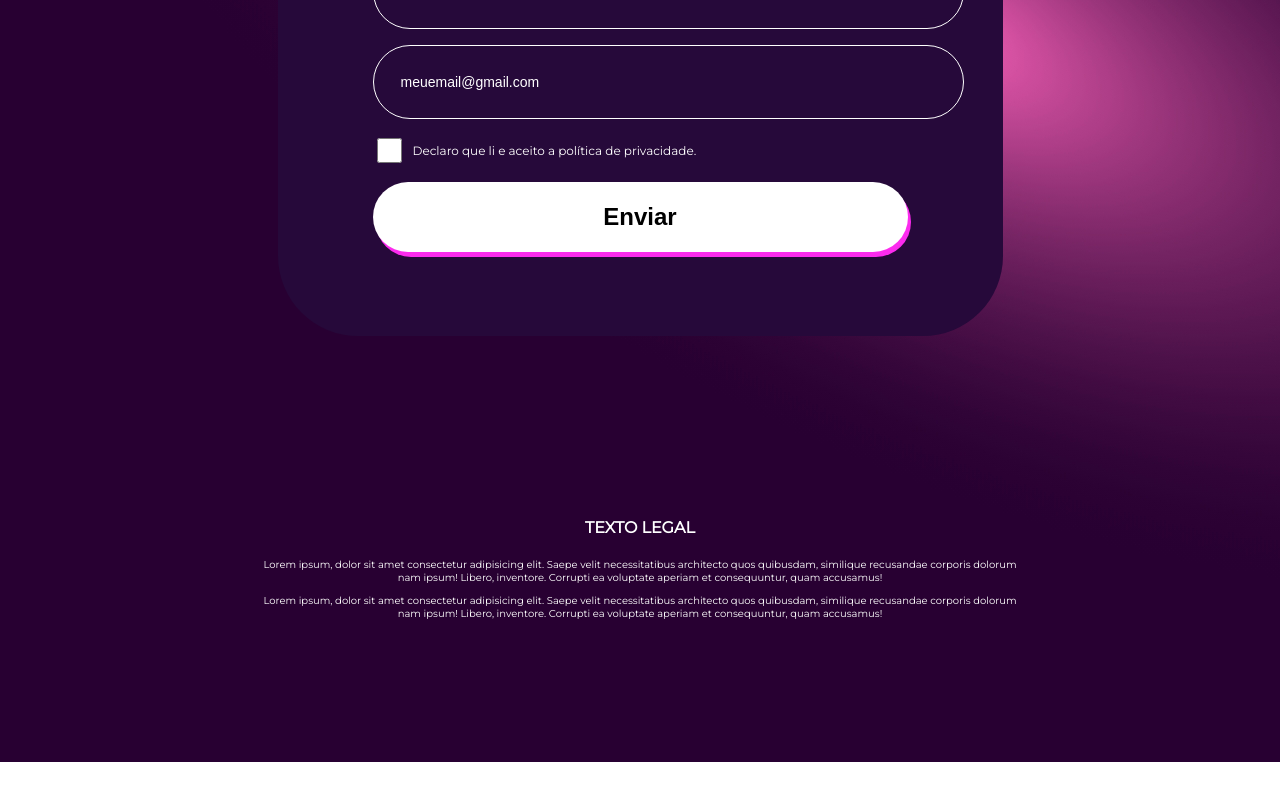
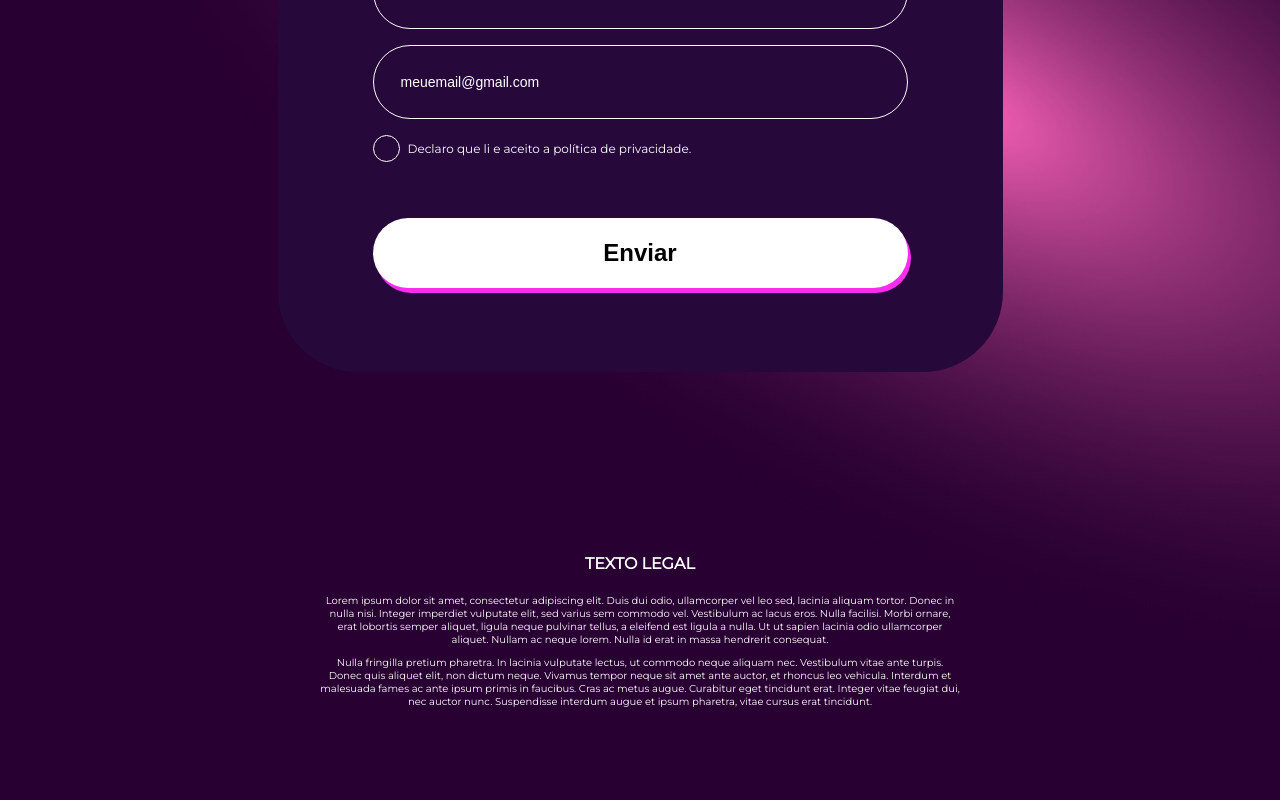
Before and after one commit to lucasnauberth28/floripaProject, a React (Create React App) app in the folder floripe/: page / in a window 1280 px wide. Shown: the part 2540-3340 px from the top of the page. Before the commit the page ends 3314 px from the top, so only its background shows below. Built offline with nearby package versions, Linux system fonts and the light colour scheme.

Commit message:
projetc - 90%

```diff
--- a/floripe/src/components/Form.jsx
+++ b/floripe/src/components/Form.jsx
@@ -38,7 +38,9 @@ const Form = () => {
         />
 
         <div className='declaration'>
-            <input type="checkbox" name="" id="politica"/>
+            <label htmlFor="politica" className='borderCheck'>
+              <input type="checkbox" name="" id="politica"/>
+            </label>
             <label htmlFor="politica">Declaro que li e aceito a política de privacidade.</label>
         </div>
 
--- a/floripe/src/components/NiceText.jsx
+++ b/floripe/src/components/NiceText.jsx
@@ -4,15 +4,21 @@ export function Textnice(){
     return(
         <div className="niceText">
             <h4>TEXTO LEGAL</h4>
-            <p>Lorem ipsum, dolor sit amet consectetur adipisicing elit.
-            Saepe velit necessitatibus architecto quos quibusdam,
-            similique recusandae corporis dolorum nam ipsum! Libero, inventore.
-            Corrupti ea voluptate aperiam et consequuntur, quam accusamus!</p>
+            <p>Lorem ipsum dolor sit amet, consectetur adipiscing elit.
+                Duis dui odio, ullamcorper vel leo sed, lacinia aliquam tortor.
+                Donec in nulla nisi. Integer imperdiet vulputate elit, sed varius sem commodo vel.
+                Vestibulum ac lacus eros. Nulla facilisi. Morbi ornare, erat lobortis semper aliquet,
+                ligula neque pulvinar tellus, a eleifend est ligula a nulla.
+                Ut ut sapien lacinia odio ullamcorper aliquet.
+                Nullam ac neque lorem. Nulla id erat in massa hendrerit consequat.</p>
 
-            <p>Lorem ipsum, dolor sit amet consectetur adipisicing elit.
-            Saepe velit necessitatibus architecto quos quibusdam,
-            similique recusandae corporis dolorum nam ipsum! Libero, inventore.
-            Corrupti ea voluptate aperiam et consequuntur, quam accusamus!</p>
+            <p>Nulla fringilla pretium pharetra.
+                In lacinia vulputate lectus, ut commodo neque aliquam nec.
+                Vestibulum vitae ante turpis. Donec quis aliquet elit, non dictum neque.
+                Vivamus tempor neque sit amet ante auctor, et rhoncus leo vehicula.
+                Interdum et malesuada fames ac ante ipsum primis in faucibus. Cras ac metus augue.
+                Curabitur eget tincidunt erat. Integer vitae feugiat dui, nec auctor nunc.
+                Suspendisse interdum augue et ipsum pharetra, vitae cursus erat tincidunt.</p>
         </div>
     )
 }
--- a/floripe/src/components/carousel.jsx
+++ b/floripe/src/components/carousel.jsx
@@ -75,9 +75,11 @@ export default class Carousel extends Component {
           ref={slider => (this.slider2 = slider)}
           slidesToShow={4}
           swipeToSlide={true}
+          draggable={false}
           focusOnSelect={true}
           dots={true}
           infinite={false}
+          className="slideThumb"
         >
 
           <div className="containerThumb">
--- a/floripe/src/styles/App.css
+++ b/floripe/src/styles/App.css
@@ -18,7 +18,7 @@
 .body {
   background-image: url('../assets/bg.jpg');
   background-repeat: no-repeat;
-  background-size: auto;
+  background-size: cover;
   min-height: 100vh;
   height: 100%;
   display: flex;
--- a/floripe/src/styles/Form.css
+++ b/floripe/src/styles/Form.css
@@ -17,7 +17,6 @@
 }
 
 .bgForm input{
-    width: 100%;
     height: 70px;
     border-radius: 40px;
     padding-left: 1.688rem;
@@ -26,9 +25,10 @@
     font-size: 14px;
     color: #fff;
     background: transparent;
+    appearance: none;
 }
 
-.bgForm input:focus{
+.bgForm input[type="text"]:focus, .bgForm input[type="email"]:focus{
     color: #FC2BEE;
     border: 1px solid #FC2BEE !important;
 }
@@ -37,13 +37,32 @@
     color: #fff;
 }
 
-.declaration input[type="checkbox"]{
+.borderCheck{
     height: 25px;
     width: 25px;
-    border-radius: 5px;
+    background: none;
+    border: 1px solid;
+    border-radius: 100%;
+
     display: flex;
-    background-color: white;
-    accent-color: #FC2BEE;
+    align-items: center;
+    justify-content: center;
+    cursor: pointer;
+}
+
+.declaration input[type="checkbox"]{
+    appearance: none;
+    padding: 0;
+    height: 11px;
+    width: 11px;
+    border-radius: 100%;
+    display: flex;
+    background-color: transparent;
+    border: none;
+}
+
+.declaration input[type="checkbox"]:checked{
+    background-color: #FC2BEE;
 }
 
 .declaration{
@@ -53,6 +72,7 @@
     font-weight: 400;
     gap: 0.5rem;
     align-items: center;
+    cursor: pointer;
 }
 
 .button{
@@ -65,4 +85,6 @@
     color: #000;
     box-shadow: 3px 5px 0px #FC2BEE;
     cursor: pointer;
+
+    margin-top: 2.5rem;
 }
--- a/floripe/src/styles/carousel.css
+++ b/floripe/src/styles/carousel.css
@@ -1,6 +1,9 @@
 .slick-slider{
+    margin: 0 auto 2rem auto;
+}
+
+.slideThumb{
     width: 900px;
-    margin: 0 auto 2rem auto;
 }
 
 .slideItemTrue{
--- a/floripe/src/styles/lockImage.css
+++ b/floripe/src/styles/lockImage.css
@@ -17,6 +17,7 @@
 .slideItem .lock{
     width: 900px;
     height: 471px;
+    margin: 0 auto;
     border-radius: 40px;
 }
 
--- a/floripe/src/styles/niceText.css
+++ b/floripe/src/styles/niceText.css
@@ -1,7 +1,7 @@
 .niceText{
     color: #fff;
     margin: 0 auto;
-    width: 60%;
+    width: 50%;
     margin-bottom: 9rem;
     text-align: center;
 }
```
